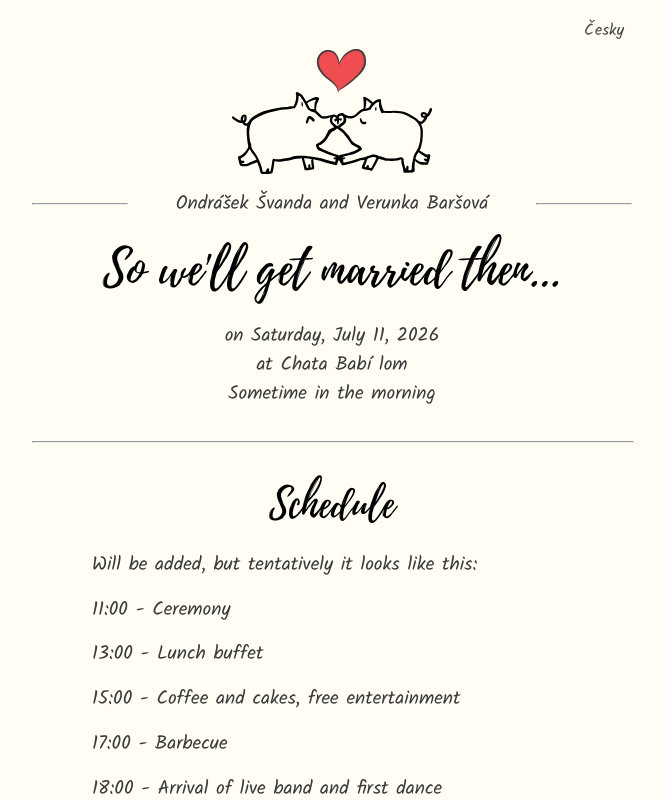
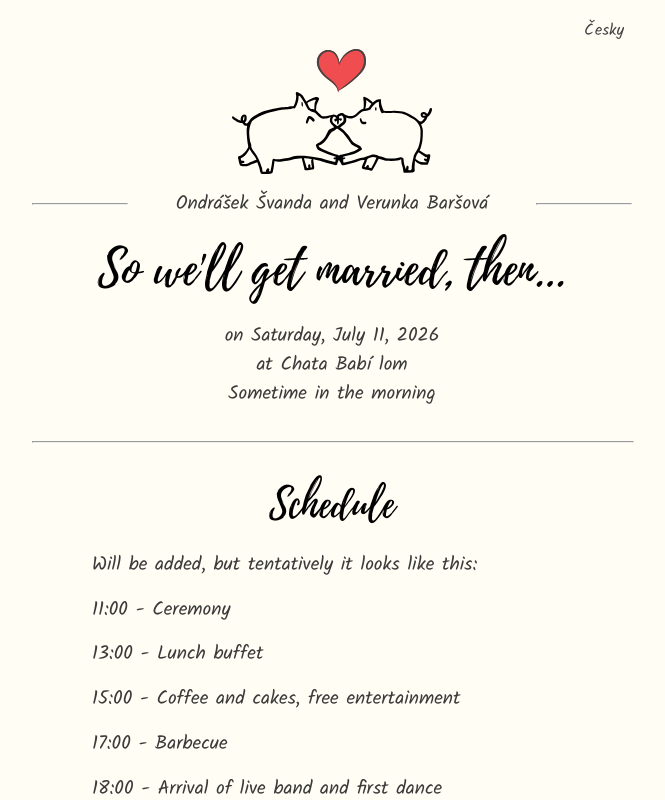
Before and after one commit to Papooch/takmysetedavemem.cz, a Nuxt app: page /en in a window 1280 px wide. Shown: the top 800 px of the page, without its empty margins (308-973 px from the left). Built offline with nearby package versions, Linux system fonts and the light colour scheme.

Commit message:
add commas to text en.ts

```diff
--- a/i18n/locales/en.ts
+++ b/i18n/locales/en.ts
@@ -4,8 +4,8 @@ export const en: Translations = {
   urlSuffix: "en",
 
   intro: {
-    soWellGetMarriedThen: "So we'll get married then...",
-    soWellGetMarriedThenHtml: "So&nbsp;we'll&nbsp;get married&nbsp;then...",
+    soWellGetMarriedThen: "So we'll get married, then...",
+    soWellGetMarriedThenHtml: "So&nbsp;we'll&nbsp;get married,&nbsp;then...",
     date: "on Saturday, July 11, 2026",
     where: "at Chata Babí lom",
     time: "Sometime in the morning",
```
